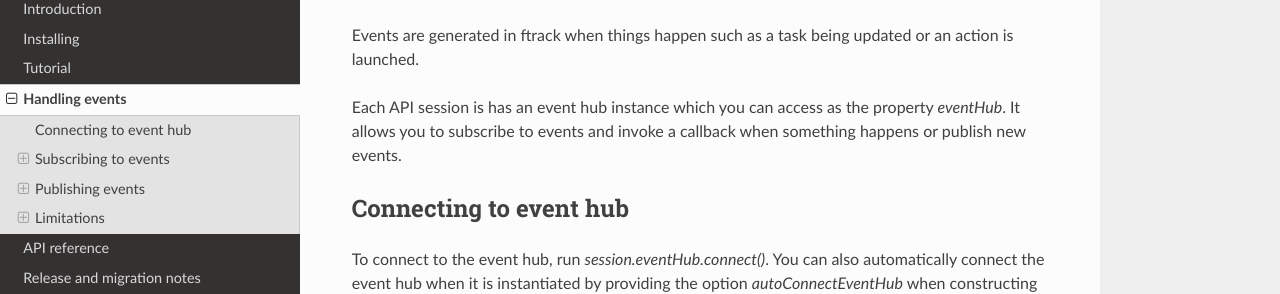
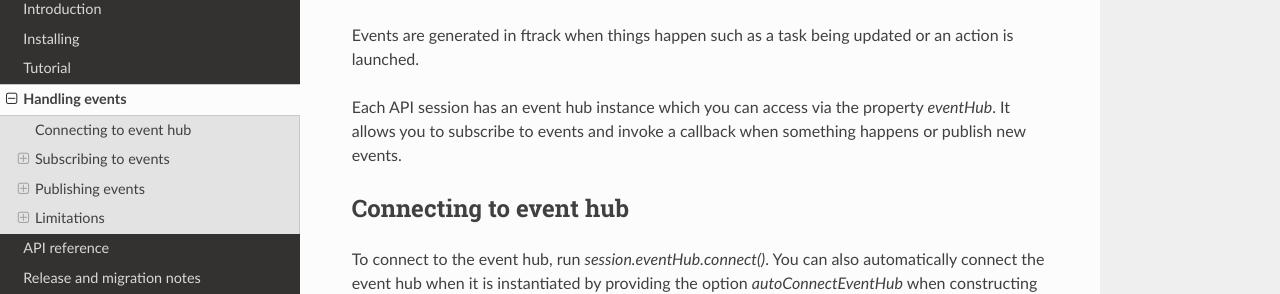
Before and after one commit to ftrackhq/ftrack-javascript, a Sphinx documentation site: the page built from doc/handling_events.rst, in a window 1280 px wide and 900 px high. Shown: the part 136-430 px from the top of the window. Built offline with Sphinx 7.4.7 and the Read the Docs theme 2.0.0, drawn with Linux system fonts in a browser that asks for light colours.

Commit message:
Updated spelling.

```diff
--- a/doc/handling_events.rst
+++ b/doc/handling_events.rst
@@ -10,7 +10,7 @@
 Events are generated in ftrack when things happen such as a task being updated
 or an action is launched.
 
-Each API session is has an event hub instance which you can access as the
+Each API session has an event hub instance which you can access via the
 property `eventHub`. It allows you to subscribe to events and invoke a callback
 when something happens or publish new events.
 
```
